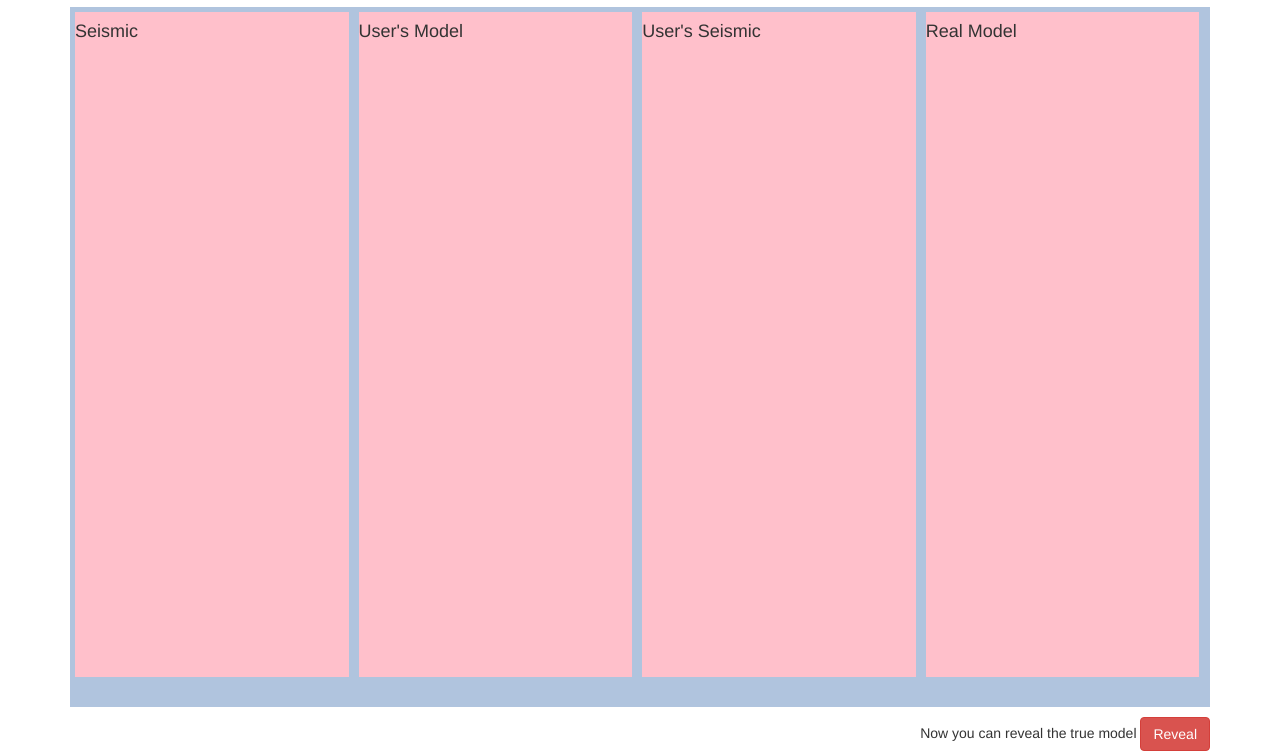
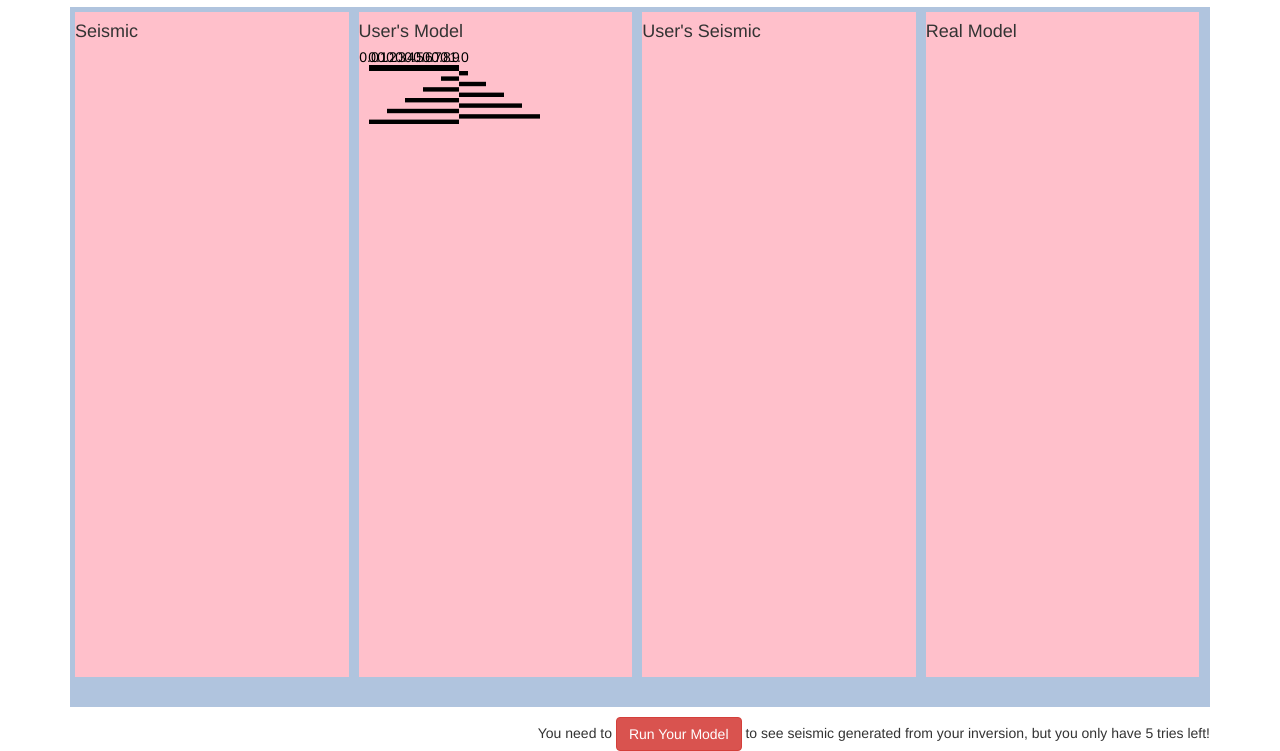
Before and after one commit to stevejpurves/humaninversion, a website: page static/index.html in a window 1280 px wide. Both pictures are taken after a click on the link "Easy Peasy". Shown: the part 63-814 px from the top of the page. Drawn offline with Linux system fonts and the light colour scheme; no server answers.

Commit message:
model chart

```diff
--- a/bower.json
+++ b/bower.json
@@ -16,6 +16,7 @@
     "tests"
   ],
   "dependencies": {
-    "nvd3": "^1.8.3"
+    "nvd3": "^1.8.3",
+    "font-awesome": "fontawesome#^4.6.3"
   }
 }
--- a/static/app.js
+++ b/static/app.js
@@ -29,73 +29,105 @@ myApp.config(function($stateProvider, $urlRouterProvider) {
     });
 });
 
+
+function plotWiggles(selector, data, range) {
+   var wigglePlot = g3.plot(selector)
+    .height(580)
+    .xTicks(7)
+    .xDomain(range)
+    .yDomain([0, data.length])
+    .draw();
+
+  var wig = g3.wiggle(wigglePlot, [data])
+    .xTrans(0)
+    .draw();
+}
+
 myApp.controller('GameController',function($scope, $stateParams, $http) {
+  $scope.tries = 5;
 
   $scope.seismic = [];
   $scope.model = [];
-  // for (var i = 0; i < 256; i++) {
-  //   $scope.seismic.push(Math.sin(2*Math.PI*i/64))
-  // }
 
   $http({method: 'GET', url: '/api/model/1'})
     .then(function(response) {
       $scope.seismic = response.data.seismic;
       $scope.model = response.data.model;
 
-    var wigglePlot = g3.plot('#realseismic')
-      .height(580)
-      .xDomain([-1, 1])
-      .yDomain([0, $scope.seismic.length])
-      .draw();
+      plotWiggles('#seismic', $scope.seismic, [-0.6, 0.6]);
+      plotWiggles('#userseismic', $scope.seismic, [-0.6, 0.6]);
 
-    var wig = g3.wiggle(wigglePlot, [$scope.seismic])
-      .xTrans(0)
-      .draw();
+    }, function(response) {
+      alert(response.error)
+    });
 
-    var wigglePlot = g3.plot('#userseismic')
-      .height(580)
-      .xDomain([-1, 1])
-      .yDomain([0, $scope.seismic.length])
-      .draw();
+ var margin = {top: 20, right: 10, bottom: 20, left: 10};
+  var width = 200 - margin.left - margin.right,
+    height = 580 - margin.top - margin.bottom;
 
-    var wig = g3.wiggle(wigglePlot, [$scope.seismic])
-      .xTrans(0)
-      .draw();
+  var numSamples = 100
+  var barHeight = height/numSamples;
+  var dataset = []
+  for (var i = 0; i < numSamples; i++)
+    dataset.push(0)
+
+  dataset[0] = 0.1;
+  dataset[1] = -0.2;
+  dataset[2] = 0.3;
+  dataset[3] = -0.4;
+  dataset[4] = 0.5;
+  dataset[5] = -0.6;
+  dataset[6] = 0.7;
+  dataset[7] = -0.8;
+  dataset[8] = 0.9;
+  dataset[9] = -1.0;
+  // dataset[2] = -0.1;
+  // dataset[3] = -1;
 
 
 
-    }, function(response) {
-      alert(response.error)
+  var svg = d3.select('#usermodelchart')
+    .append('svg')
+    .attr("width", width + margin.left + margin.right)
+    .attr("height", height + margin.top + margin.bottom)
+    .append("g")
+      .attr("transform", "translate(" + margin.left + "," + margin.top + ")");
+
+  console.log(d3.min(dataset))
+  var extent = d3.max([Math.abs(d3.min(dataset)), d3.max(dataset)]);
+  var xScale = d3.scale.linear()
+    .domain([0, extent])
+    .range([0, width/2])
+
+  svg.selectAll("rect")
+    .data(dataset)
+    .enter().append("rect")
+    .attr("x", function(d) {
+      console.log(d)
+      if (d >= 0)
+        return (width/2);
+      else
+        return (width/2) + xScale(d);
+     })
+    .attr("y", function(d, i) {
+      return i * barHeight;
     })
+    .attr("width", function(d) {
+      if (d < 0) d *= -1;
+      return xScale(d);
+    })
+    .attr('height', barHeight - 1);
+
+  svg.on("click", function() {
+    var coords = d3.mouse(this);
+
+  })
+
+
+  var xAxis = d3.svg.axis();
+  xAxis.scale(xScale).orient("top");
+  svg.append("g").call(xAxis);
 
 
 
-
-
-  $scope.tries = 0;
-
-  $scope.data = {
-    seismic: [
-      {x:0, val_0: 10},
-      {x:1, val_0: 15},
-      {x:2, val_0: 18}
-    ]
-  };
-
-  $scope.seismicOptions = {
-      series: [
-        {
-          axis: "x",
-          dataset: "seismic",
-          key: "val_0",
-          label: "Seismic Series",
-          color: "#ff0000",
-          type: ['column'],
-          id: "seismic",
-          visible:true
-        }
-      ],
-      axes: { y: { key: "x"} }
-  };
-
 })
--- a/static/partials/game.html
+++ b/static/partials/game.html
@@ -7,6 +7,7 @@
 			</div>
 			<div id="usermodel" class="graphbox">
 				<h4>User's Model</h4>
+				<div id="usermodelchart"></div>
 			</div>
 			<div id="userseismic" class="graphbox">
 				<h4>User's Seismic</h4>
```
